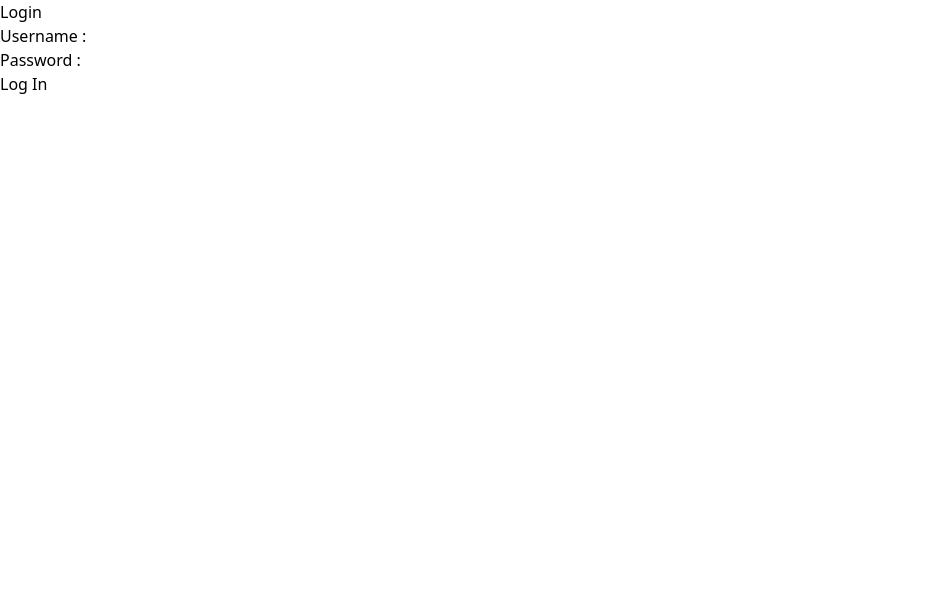
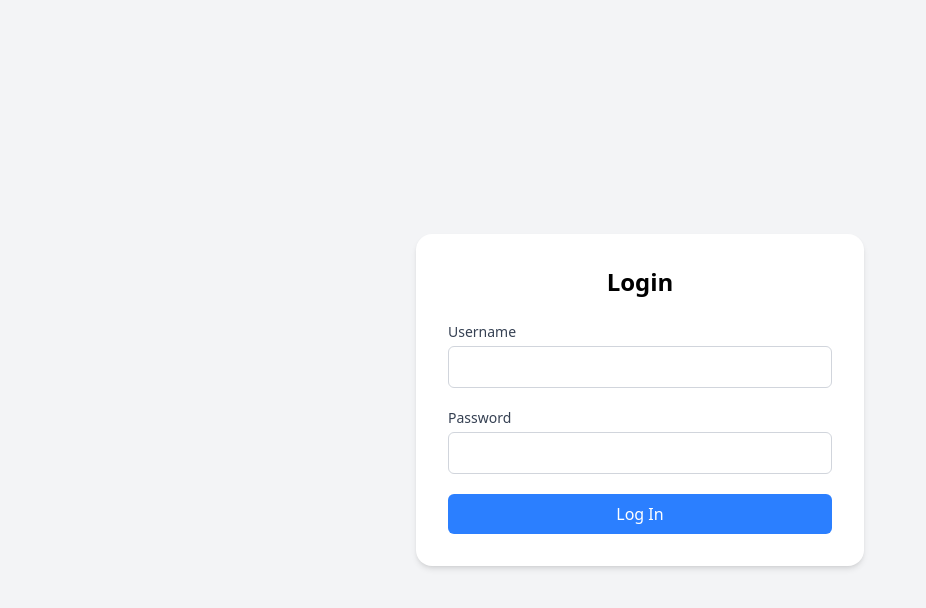
Before and after one commit to mmfajri/pos_web_app_sv, a SvelteKit app: page /login in a window 1280 px wide. Shown: the top 608 px of the page, without its empty margins (0-926 px from the left). Built offline with nearby package versions, Linux system fonts and the light colour scheme.

Commit message:
main : setup tailwind

```diff
--- a/package.json
+++ b/package.json
@@ -15,6 +15,8 @@
 		"@sveltejs/adapter-auto": "^6.0.0",
 		"@sveltejs/kit": "^2.16.0",
 		"@sveltejs/vite-plugin-svelte": "^5.0.0",
+		"prettier": "^3.6.2",
+		"prettier-plugin-svelte": "^3.4.0",
 		"svelte": "^5.0.0",
 		"svelte-check": "^4.0.0",
 		"typescript": "^5.0.0",
--- a/src/routes/login/+page.svelte
+++ b/src/routes/login/+page.svelte
@@ -1,29 +1,60 @@
 <script lang="ts">
-	import { goto } from '$app/navigation';
+  import { goto } from "$app/navigation";
 
-	let username: string = '';
-	let password: string = '';
+  let username: string = "";
+  let password: string = "";
+  let error: string | null = null;
+  let loading = false;
 
-	function handleLogin(event: Event) {
-		event.preventDefault();
-		console.log('Logging in:', { username, password });
+  function handleLogin(event: Event) {
+    event.preventDefault();
+    error = null;
+    loading = true;
 
-		goto('/dashboard');
-	}
+    // Simulate login
+    setTimeout(() => {
+      console.log("Logging in:", { username, password });
+      goto("/dashboard");
+    }, 1000);
+  }
 </script>
 
-<h1>Login</h1>
+<div class="min-h-screen flex items-center justify-center bg-gray-100 px-4">
+  <div class="w-full max-w-md bg-white p-8 rounded-2xl shadow-md">
+    <h1 class="text-2xl font-bold mb-6 text-center">Login</h1>
 
-<form on:submit={handleLogin}>
-	<label>
-		Username :
-		<input type="text" bind:value={username} required />
-	</label>
-	<br />
-	<label>
-		Password :
-		<input type="password" bind:value={password} required />
-	</label>
-	<br />
-	<button type="submit">Log In</button>
-</form>
+    {#if error}
+      <p class="text-red-500 text-sm mb-4">{error}</p>
+    {/if}
+
+    <form on:submit={handleLogin} class="space-y-5">
+      <div>
+        <label class="block text-sm font-medium text-gray-700 mb-1">Username</label>
+        <input
+          type="text"
+          bind:value={username}
+          required
+          class="w-full px-4 py-2 border border-gray-300 rounded-md focus:outline-none focus:ring focus:border-blue-400"
+        />
+      </div>
+
+      <div>
+        <label class="block text-sm font-medium text-gray-700 mb-1">Password</label>
+        <input
+          type="password"
+          bind:value={password}
+          required
+          class="w-full px-4 py-2 border border-gray-300 rounded-md focus:outline-none focus:ring focus:border-blue-400"
+        />
+      </div>
+
+      <button
+        type="submit"
+        class="w-full bg-blue-500 text-white py-2 rounded-md hover:bg-blue-600 transition duration-150 disabled:opacity-50"
+        disabled={loading}
+      >
+        {loading ? "Logging in..." : "Log In"}
+      </button>
+    </form>
+  </div>
+</div>
```
Also changed, not shown: 2 other files (tests, documents, lock files or other folders).
